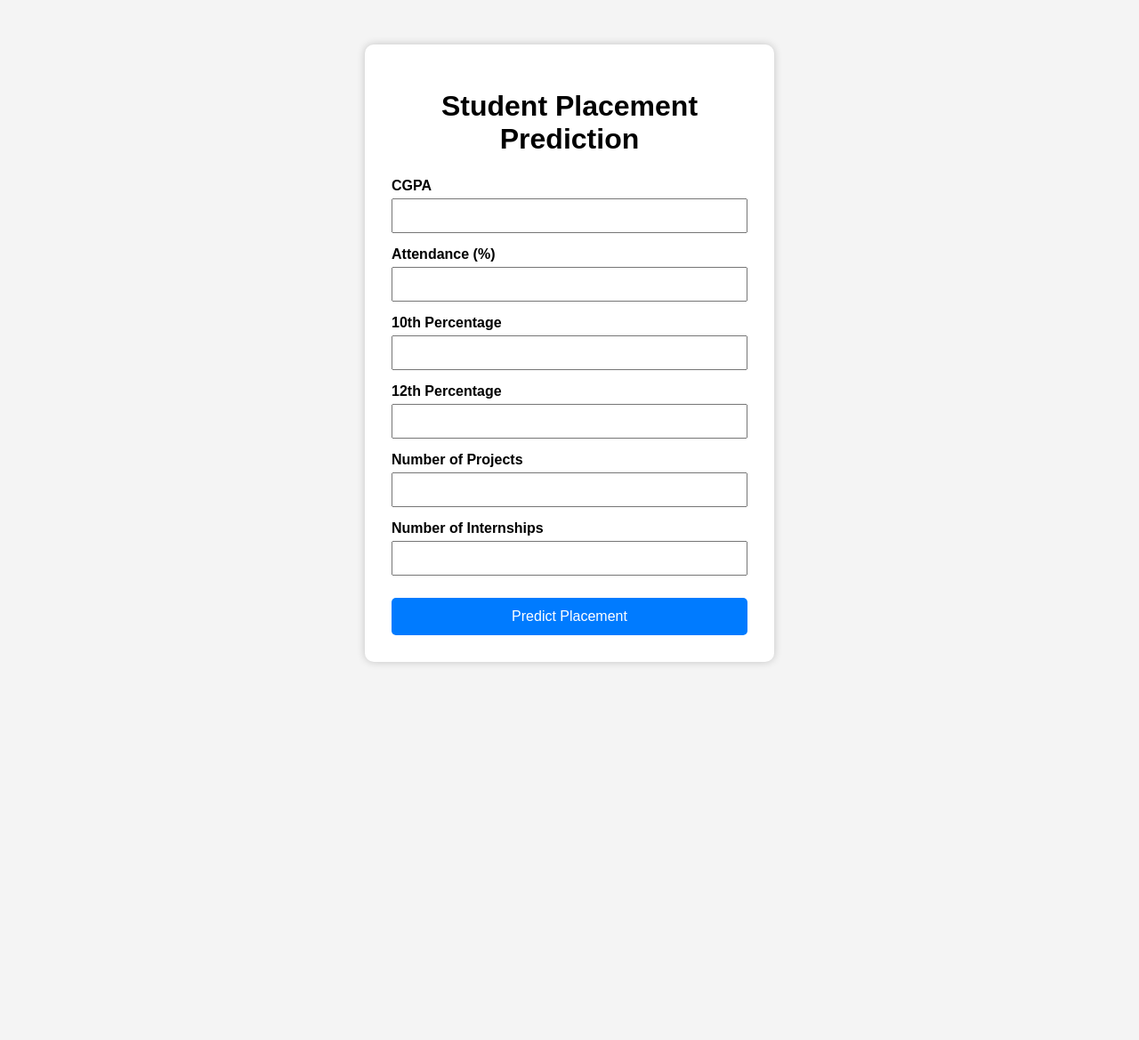
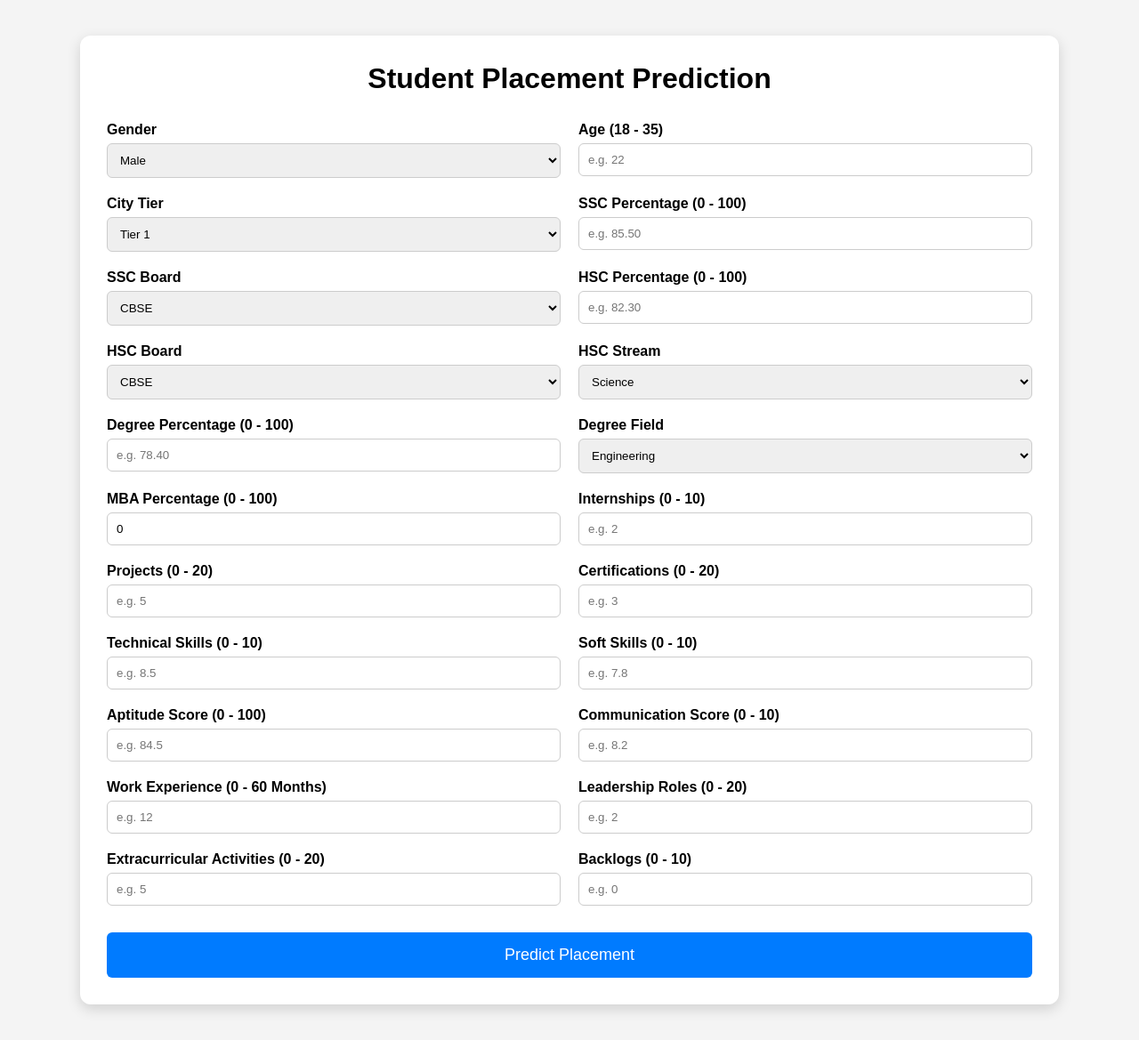
Before and after one commit to gunal777/placement_prediction, a Flask app: page / in a window 1280 px wide. Shown: the whole page at 89% size. Before the commit the page ends 747 px from the top, so only its background shows below. Run offline with Flask 3, Linux system fonts and the light colour scheme; parts of the project's set-up code (start-up, migrations or seed data) failed here and were passed over.

Commit message:
feat: add docker support & fix: fixed some issues

```diff
--- a/app.py
+++ b/app.py
@@ -1,18 +1,56 @@
 from flask import Flask, render_template, request
+import joblib
+import os
+import pandas as pd
 
 app = Flask(__name__)
+
+# Load trained pipeline
+model = joblib.load("model/placement_model.pkl")
+
 
 @app.route("/")
 def home():
     return render_template("index.html")
 
+
 @app.route("/predict", methods=["POST"])
 def predict():
 
-    cgpa = request.form["cgpa"]
-    attendance = request.form["attendance"]
+    data = {
+        "gender": request.form["gender"],
+        "age": int(request.form["age"]),
+        "city_tier": request.form["city_tier"],
+        "ssc_percentage": float(request.form["ssc_percentage"]),
+        "ssc_board": request.form["ssc_board"],
+        "hsc_percentage": float(request.form["hsc_percentage"]),
+        "hsc_board": request.form["hsc_board"],
+        "hsc_stream": request.form["hsc_stream"],
+        "degree_percentage": float(request.form["degree_percentage"]),
+        "degree_field": request.form["degree_field"],
+        "mba_percentage": float(request.form["mba_percentage"]),
+        "internships_count": int(request.form["internships_count"]),
+        "projects_count": int(request.form["projects_count"]),
+        "certifications_count": int(request.form["certifications_count"]),
+        "technical_skills_score": float(request.form["technical_skills_score"]),
+        "soft_skills_score": float(request.form["soft_skills_score"]),
+        "aptitude_score": float(request.form["aptitude_score"]),
+        "communication_score": float(request.form["communication_score"]),
+        "work_experience_months": int(request.form["work_experience_months"]),
+        "leadership_roles": int(request.form["leadership_roles"]),
+        "extracurricular_activities": int(request.form["extracurricular_activities"]),
+        "backlogs": int(request.form["backlogs"])
+    }
 
-    return f"CGPA = {cgpa}, Attendance = {attendance}"
+    input_df = pd.DataFrame([data])
+
+    prediction = model.predict(input_df)[0]
+
+    result = "Likely to be Placed ✅" if prediction == 1 else "Not Likely to be Placed ❌"
+
+    return render_template("index.html", prediction=result)
+
 
 if __name__ == "__main__":
-    app.run(debug=True)
+    port = int(os.environ.get("PORT", 5000))
+    app.run(host="0.0.0.0", port=port)
--- a/static/style.css
+++ b/static/style.css
@@ -1,49 +1,80 @@
-body{
+*{
     margin:0;
     padding:0;
-    background:#f4f4f4;
+    box-sizing:border-box;
     font-family:Arial, Helvetica, sans-serif;
 }
 
+body{
+    background:#f4f4f4;
+    padding:40px;
+}
+
 .container{
-    width:400px;
-    margin:50px auto;
+    max-width:1100px;
+    margin:auto;
     background:white;
     padding:30px;
-    border-radius:10px;
-    box-shadow:0 0 10px rgba(0,0,0,0.2);
+    border-radius:12px;
+    box-shadow:0 5px 15px rgba(0,0,0,0.15);
 }
 
 h1{
     text-align:center;
-    margin-bottom:25px;
+    margin-bottom:30px;
+}
+
+.grid{
+    display:grid;
+    grid-template-columns:repeat(2,1fr);
+    gap:20px;
+}
+
+.field{
+    display:flex;
+    flex-direction:column;
 }
 
 label{
-    display:block;
-    margin-top:15px;
-    margin-bottom:5px;
+    margin-bottom:6px;
     font-weight:bold;
 }
 
-input{
-    width:100%;
+input,
+select{
     padding:10px;
-    box-sizing:border-box;
+    border:1px solid #ccc;
+    border-radius:6px;
 }
 
 button{
     width:100%;
-    margin-top:25px;
-    padding:12px;
+    margin-top:30px;
+    padding:15px;
     border:none;
+    border-radius:6px;
     background:#007bff;
     color:white;
+    font-size:18px;
     cursor:pointer;
-    font-size:16px;
-    border-radius:5px;
 }
 
 button:hover{
     background:#0056b3;
 }
+
+.result{
+    margin-top:30px;
+    text-align:center;
+    padding:20px;
+    background:#e8f5e9;
+    border-radius:10px;
+}
+
+@media(max-width:768px){
+
+.grid{
+    grid-template-columns:1fr;
+}
+
+}
--- a/templates/index.html
+++ b/templates/index.html
@@ -3,10 +3,10 @@
 <head>
     <meta charset="UTF-8">
     <meta name="viewport" content="width=device-width, initial-scale=1.0">
-    <title>Placement Prediction</title>
-
+    <title>Student Placement Prediction</title>
     <link rel="stylesheet" href="{{ url_for('static', filename='style.css') }}">
 </head>
+
 <body>
 
 <div class="container">
@@ -15,28 +15,154 @@
 
     <form action="/predict" method="POST">
 
-        <label>CGPA</label>
-        <input type="number" step="0.01" name="cgpa" required>
+        <div class="grid">
 
-        <label>Attendance (%)</label>
-        <input type="number" min="0" max="100" name="attendance" required>
+            <div class="field">
+                <label>Gender</label>
+                <select name="gender" required>
+                    <option value="Male">Male</option>
+                    <option value="Female">Female</option>
+                </select>
+            </div>
 
-        <label>10th Percentage</label>
-        <input type="number" min="0" max="100" name="ssc" required>
+            <div class="field">
+                <label>Age (18 - 35)</label>
+                <input type="number" name="age" min="18" max="35" placeholder="e.g. 22" required>
+            </div>
 
-        <label>12th Percentage</label>
-        <input type="number" min="0" max="100" name="hsc" required>
+            <div class="field">
+                <label>City Tier</label>
+                <select name="city_tier" required>
+                    <option value="Tier 1">Tier 1</option>
+                    <option value="Tier 2">Tier 2</option>
+                    <option value="Tier 3">Tier 3</option>
+                </select>
+            </div>
 
-        <label>Number of Projects</label>
-        <input type="number" min="0" name="projects" required>
+            <div class="field">
+                <label>SSC Percentage (0 - 100)</label>
+                <input type="number" name="ssc_percentage" min="0" max="100" step="0.01" placeholder="e.g. 85.50" required>
+            </div>
 
-        <label>Number of Internships</label>
-        <input type="number" min="0" name="internships" required>
+            <div class="field">
+                <label>SSC Board</label>
+                <select name="ssc_board" required>
+                    <option value="CBSE">CBSE</option>
+                    <option value="State">State</option>
+                    <option value="ICSE">ICSE</option>
+                </select>
+            </div>
+
+            <div class="field">
+                <label>HSC Percentage (0 - 100)</label>
+                <input type="number" name="hsc_percentage" min="0" max="100" step="0.01" placeholder="e.g. 82.30" required>
+            </div>
+
+            <div class="field">
+                <label>HSC Board</label>
+                <select name="hsc_board" required>
+                    <option value="CBSE">CBSE</option>
+                    <option value="State">State</option>
+                    <option value="ICSE">ICSE</option>
+                </select>
+            </div>
+
+            <div class="field">
+                <label>HSC Stream</label>
+                <select name="hsc_stream" required>
+                    <option value="Science">Science</option>
+                    <option value="Commerce">Commerce</option>
+                    <option value="Arts">Arts</option>
+                </select>
+            </div>
+
+            <div class="field">
+                <label>Degree Percentage (0 - 100)</label>
+                <input type="number" name="degree_percentage" min="0" max="100" step="0.01" placeholder="e.g. 78.40" required>
+            </div>
+
+            <div class="field">
+                <label>Degree Field</label>
+                <select name="degree_field" required>
+                    <option value="Engineering">Engineering</option>
+                    <option value="Business">Business</option>
+                    <option value="Arts">Arts</option>
+                    <option value="Science">Science</option>
+                </select>
+            </div>
+
+            <div class="field">
+                <label>MBA Percentage (0 - 100)</label>
+                <input type="number" name="mba_percentage" min="0" max="100" step="0.01" value="0">
+            </div>
+
+            <div class="field">
+                <label>Internships (0 - 10)</label>
+                <input type="number" name="internships_count" min="0" max="10" placeholder="e.g. 2" required>
+            </div>
+
+            <div class="field">
+                <label>Projects (0 - 20)</label>
+                <input type="number" name="projects_count" min="0" max="20" placeholder="e.g. 5" required>
+            </div>
+
+            <div class="field">
+                <label>Certifications (0 - 20)</label>
+                <input type="number" name="certifications_count" min="0" max="20" placeholder="e.g. 3" required>
+            </div>
+
+            <div class="field">
+                <label>Technical Skills (0 - 10)</label>
+                <input type="number" name="technical_skills_score" min="0" max="10" step="0.1" placeholder="e.g. 8.5" required>
+            </div>
+
+            <div class="field">
+                <label>Soft Skills (0 - 10)</label>
+                <input type="number" name="soft_skills_score" min="0" max="10" step="0.1" placeholder="e.g. 7.8" required>
+            </div>
+
+            <div class="field">
+                <label>Aptitude Score (0 - 100)</label>
+                <input type="number" name="aptitude_score" min="0" max="100" step="0.1" placeholder="e.g. 84.5" required>
+            </div>
+
+            <div class="field">
+                <label>Communication Score (0 - 10)</label>
+                <input type="number" name="communication_score" min="0" max="10" step="0.1" placeholder="e.g. 8.2" required>
+            </div>
+
+            <div class="field">
+                <label>Work Experience (0 - 60 Months)</label>
+                <input type="number" name="work_experience_months" min="0" max="60" placeholder="e.g. 12" required>
+            </div>
+
+            <div class="field">
+                <label>Leadership Roles (0 - 20)</label>
+                <input type="number" name="leadership_roles" min="0" max="20" placeholder="e.g. 2" required>
+            </div>
+
+            <div class="field">
+                <label>Extracurricular Activities (0 - 20)</label>
+                <input type="number" name="extracurricular_activities" min="0" max="20" placeholder="e.g. 5" required>
+            </div>
+
+            <div class="field">
+                <label>Backlogs (0 - 10)</label>
+                <input type="number" name="backlogs" min="0" max="10" placeholder="e.g. 0" required>
+            </div>
+
+        </div>
 
         <button type="submit">Predict Placement</button>
 
     </form>
 
+    {% if prediction %}
+    <div class="result">
+        <h2>{{ prediction }}</h2>
+    </div>
+    {% endif %}
+
 </div>
 
 </body>
```
Also changed, not shown: 1 other file.
